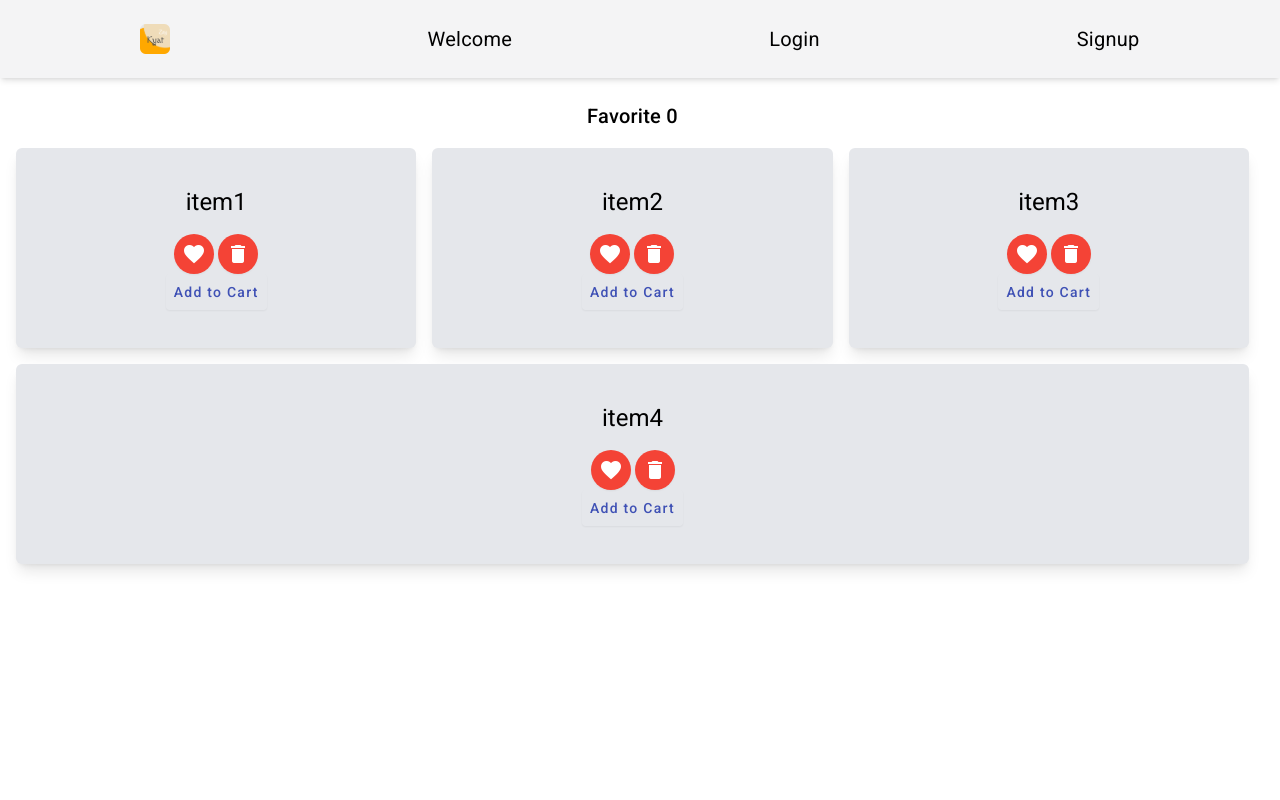
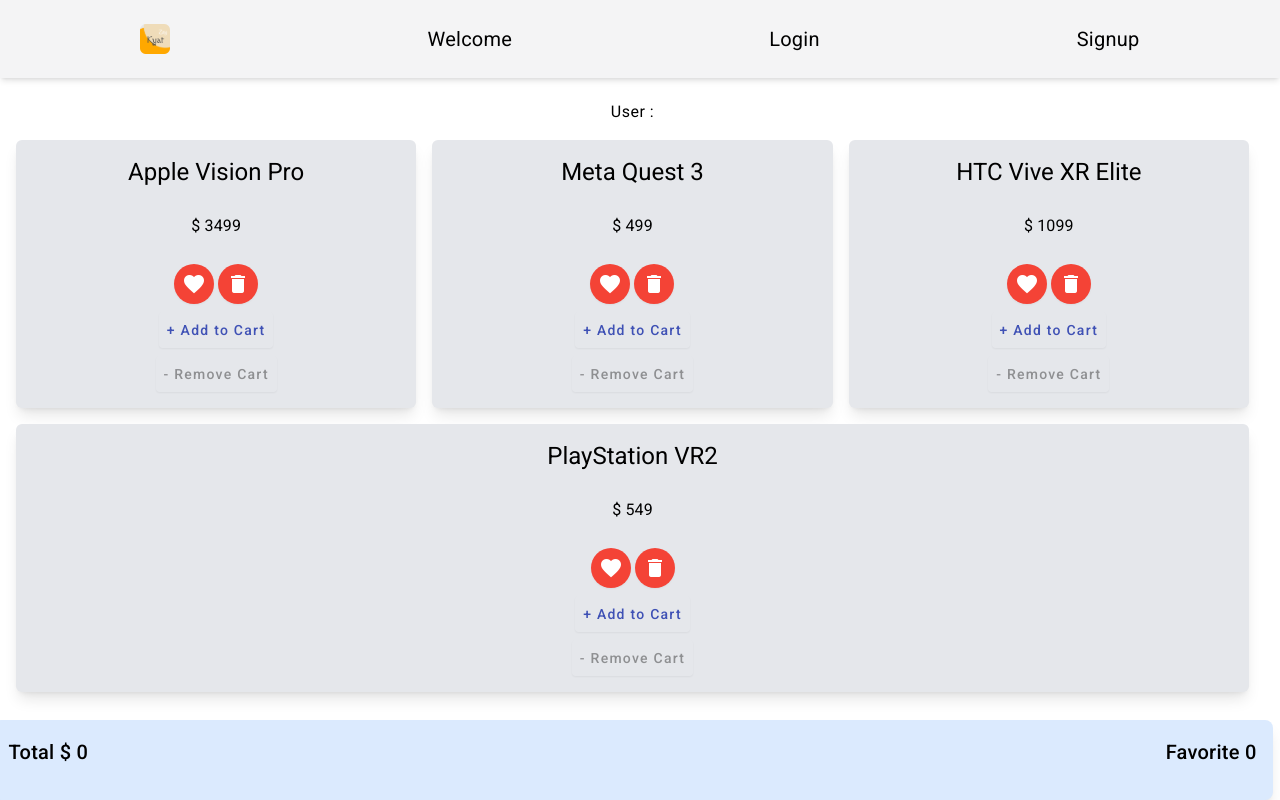
Before and after one commit to thanhtutzaw/kyatzay, an Angular app: page / in a window 1280 px wide. Built offline with nearby package versions, Linux system fonts and the light colour scheme.

Commit message:
update : increase item count

```diff
--- a/src/app/data.service.ts
+++ b/src/app/data.service.ts
@@ -1,5 +1,5 @@
 import { Injectable } from '@angular/core';
-import { BehaviorSubject, map, reduce } from 'rxjs';
+import { BehaviorSubject, map } from 'rxjs';
 @Injectable({
   providedIn: 'root',
 })
@@ -23,25 +23,29 @@
     },
   ];
   shopItems = [
-    { title: 'item1', favorite: false ,
-  price:100},
+    { title: 'Apple Vision Pro', favorite: false, price: 3499, currency: '$' },
     {
-      title: 'item2',
+      title: 'Meta Quest 3',
       favorite: false,
-      price:100
+      price: 499,
+      currency: '$',
     },
     {
-      title: 'item3',
+      title: 'HTC Vive XR Elite',
       favorite: false,
-      price:100
+      price: 1099,
+      currency: '$',
     },
     {
-      title: 'item4',
+      title: 'PlayStation VR2',
       favorite: false,
-      price:100
+      price: 549,
+      currency: '$',
     },
   ];
-  carts$ = new BehaviorSubject<{ title: string; createdAt: any , price:number }[]>([]);
+  carts$ = new BehaviorSubject<
+    { title: string; createdAt: any; price: number; itemCount: number }[]
+  >([]);
   total$ = new BehaviorSubject<number>(0);
   // updateTotal(count: number) {
   //   this.total$.next(this.total$.value + count);
@@ -51,7 +55,7 @@
     // Subscribe to changes in the carts$ BehaviorSubject
     this.carts$
       .pipe(
-        map((carts) => carts.map((cart) => cart.price)), // Extract prices from each cart item
+        map((carts) => carts.map((cart) => cart.price * cart.itemCount)), // Extract prices from each cart item
         map((prices) => prices.reduce((acc, current) => acc + current, 0)) // Sum all prices
       )
       .subscribe((total) => this.total$.next(total)); // Update the total$
--- a/src/app/home/home.component.html
+++ b/src/app/home/home.component.html
@@ -1,10 +1,11 @@
 <main class="flex flex-col items-center !justify-normal">
-  <nav class="fixed mx-auto top-[78px] flex justify-end"></nav>
-  <h2 *ngIf="dataService.total$.value > 0">
-    Total $ {{ dataService.total$.value }}
-  </h2>
-  <h2>Favorite {{ dataService.myFavorite$.value.length }}</h2>
-  {{ authService.currentUser$.value?.email }}
+  <nav
+    class="fixed mx-auto p-4 items-center rounded-lg bottom-0 z-50 flex justify-between flex-wrap gap-4 min-h-[30px] bg-blue-100 shadow-lg w-screen"
+  >
+    <h2>Total $ {{ dataService.total$.value }}</h2>
+    <h2>Favorite {{ dataService.myFavorite$.value.length }}</h2>
+    <!-- <h4>User :{{ authService.currentUser$.value?.email }}</h4> -->
+  </nav>
+  <h4>User :{{ authService.currentUser$.value?.email }}</h4>
   <app-shop-cards></app-shop-cards>
-
 </main>
--- a/src/app/shop-cards/shop-cards.component.html
+++ b/src/app/shop-cards/shop-cards.component.html
@@ -1,9 +1,11 @@
 <div class="flex flex-wrap gap-4 items-center">
   @for (item of shopItems$.value; track item.title) {
   <div
-    class="bg-gray-200 flex-col items-center justify-center shadow-lg flex min-w-[300px] h-[200px] p-4 flex-[1_0_300px] rounded-md"
+  style="background-color: linear-gradient(214deg, #9e9e9e52, transparent);"
+    class="bg-gray-200 gap-2 flex-col items-center justify-center shadow-lg flex min-w-[300px] min-h-[200px] p-4 flex-[1_0_300px] rounded-md"
   >
     <h1>{{ item.title }}</h1>
+    <h3>{{ item.currency ?? "$" }} {{ item.price }}</h3>
     <div class="flex flex-wrap gap-1">
       <button
         class="!shadow-sm"
@@ -37,11 +39,29 @@
           id: item.title,
           createdAt: 'd',
           title: item.title,
-          price: item.price
+          price: item.price ,
         })
       "
     >
-      {{ isCartExist(item.title) ? "Remove Cart" : "Add to Cart" }}
+      <!-- {{ isCartExist(item.title) ? "Remove Cart" : "Add to Cart" }} -->
+      + Add to Cart
+    </button>
+    <button
+      [disabled]="(getCurrentItem(item.title)?.itemCount ?? 0) === 0"
+      class="!shadow-sm"
+      mat-button
+      color="primary"
+      type="button"
+      (click)="
+        decreaseCart({
+          id: item.title,
+          createdAt: 'd',
+          title: item.title,
+          price: item.price ,
+        })
+      "
+    >
+      - Remove Cart
     </button>
   </div>
 
--- a/src/app/shop-cards/shop-cards.component.ts
+++ b/src/app/shop-cards/shop-cards.component.ts
@@ -13,7 +13,7 @@
 export class ShopCardsComponent implements OnInit {
   dataService = inject(DataService);
   shopItems$ = new BehaviorSubject<
-    { title: string; favorite: boolean; price: number }[]
+    { title: string; favorite: boolean; price: number; currency?: string }[]
   >([]);
   ngOnInit(): void {
     this.shopItems$.next(this.dataService.shopItems);
@@ -31,6 +31,11 @@
       newData,
     ]);
   }
+  getCurrentItem = (id: string) => {
+    const data = this.dataService.carts$.value.find((fav) => fav.title === id);
+    console.log(data);
+    return data;
+  };
   isCartExist = (id: string) =>
     this.dataService.carts$.value.find((fav) => fav.title === id);
   updateCart(newData: {
@@ -38,12 +43,58 @@
     title: string;
     createdAt: any;
     price: number;
+    currency?: string;
   }) {
-    if (this.isCartExist(newData.id)) {
-      this.deleteCart(newData.title);
-      return;
+    const d = this.dataService.carts$.value.find(
+      (c) => c.title === newData.title
+    );
+    if (this.isCartExist(newData.title)) {
+      if ((d?.itemCount ?? 0) <= 1) {
+        this.deleteCart(newData.title);
+      } else {
+        // this.dataService.carts$.next([
+        //   ...this.dataService.carts$.value,
+        //   { ...newData, itemCount: (d?.itemCount ?? 0) - 1 },
+        // ]);
+      }
+      // return;
     }
-    this.dataService.carts$.next([...this.dataService.carts$.value, newData]);
+
+    this.dataService.carts$.next([
+      ...this.dataService.carts$.value,
+      { ...newData, itemCount: (d?.itemCount ?? 0) + 1 },
+    ]);
+  }
+  decreaseCart(newData: {
+    id: string;
+    title: string;
+    createdAt: any;
+    price: number;
+    currency?: string;
+  }) {
+    const d = this.dataService.carts$.value.find(
+      (c) => c.title === newData.title
+    );
+    if (this.isCartExist(newData.title)) {
+      if ((d?.itemCount ?? 0) <= 1) {
+        this.deleteCart(newData.title);
+      } else {
+        // this.dataService.carts$.next([
+        //   ...this.dataService.carts$.value,
+        //   { ...newData, itemCount: (d?.itemCount ?? 0) - 1 },
+        // ]);
+      }
+      // return;
+    }
+
+    this.dataService.carts$.next([
+      ...this.dataService.carts$.value.map((c) => {
+        if (c.title === newData.title) {
+          return { ...c, itemCount: (c?.itemCount ?? 0) - 1 };
+        }
+        return c;
+      }),
+    ]);
   }
   toggleFavourite(id: string) {
     console.log('Updated Favorite');
@@ -66,10 +117,10 @@
     this.dataService.myFavorite$.next(filter);
   }
   deleteCart(id: string) {
-    const filter = this.dataService.carts$.value.filter(
+    const filterCart = this.dataService.carts$.value.filter(
       (fav) => fav.title !== id
     );
-    this.dataService.carts$.next(filter);
+    this.dataService.carts$.next(filterCart);
   }
   deleteShopItem(id: string) {
     console.log('Deleted');
```
